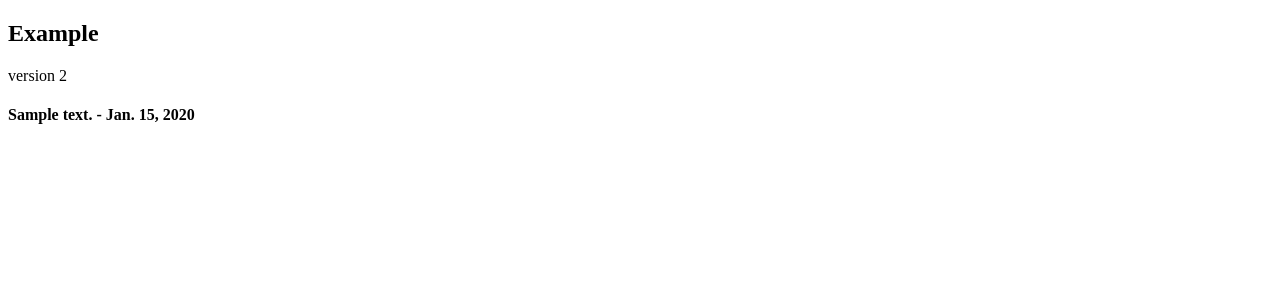
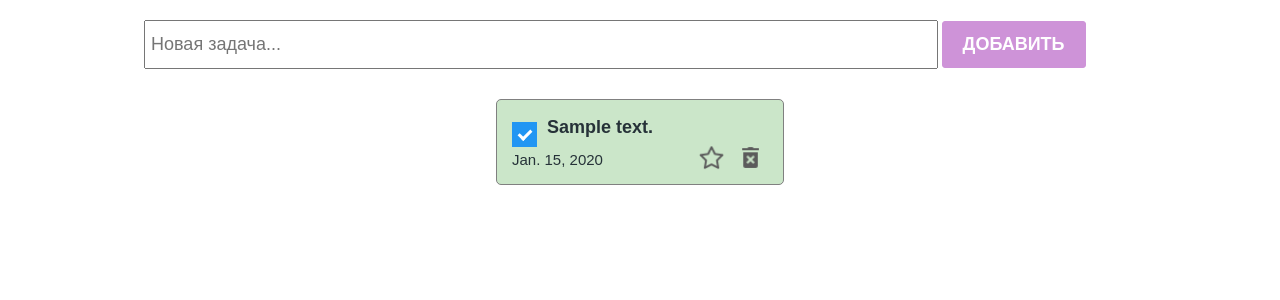
Before and after one commit to SyimykZhak/Todolist, a Django app: page /test/ in a window 1280 px wide. Shown: the top 300 px of the page. Run offline with Django 3.2, Linux system fonts and the light colour scheme; tables that the repository leaves empty hold one stand-in row (values such as "Sample post").

Commit message:
added test.index

```diff
--- a/main/templates/test.html
+++ b/main/templates/test.html
@@ -1,16 +1,48 @@
+{% load static %}
 <!DOCTYPE html>
 <html lang="en">
-<head>
-    <meta charset="UTF-8">
-    <meta name="viewport" content="width=device-width, initial-scale=1.0">
-    <title>Document</title>
-</head>
+    <head>
+        <meta charset="UTF-8">
+        <meta name="viewport" content="width=device-width, initial-scale=1.0">
+        <title>ToDo</title>
+        <!-- <link rel="stylesheet" href="./style/style.css"> -->
+        <link rel="stylesheet" href="{% static 'style/style.css'%}">
+        <!-- <link rel="stylesheet" href="./style/chekboxx.css"> -->
+        <link rel="stylesheet" href="{% static 'style/chekboxx.css'%}">
+    </head>
 <body>
-    <h2>Example</h2>
-    <div>version 2</div>
+    <section>
+        <div class="create_container">
+            <input class="create_input"
+            type="text"
+            placeholder="Новая задача..."/>
+            <button class="create_button" >Добавить</button>
+        </div>
+        <div class="todo_container">
+            {% for todo in todo_list %}
+            <div class="todo_item">
+
+                <div class="todo_item_header">
+                    <label class="chekbox_container">
+                        <input type="checkbox" checked="checked"/>
+                        <span class="checkmark"></span>
+                    </label>
+                    <h4>{{ todo.text}}</h4>
+                </div>
+
+                <div class="todo_item_footer">
+                    <p>{{ todo.created_at}}</p>
+                    <div class="action.buttons">
+                      <img src="./image/star_26px.png"/>
+                      <img src="./image/delete_bin_24px.png" />
+                    </div>
+                    </div>
+                </div>{% endfor %}
+            </div>
+    </section>
 
 </body>
-{% for todo in todo_list %}
+<!-- {% for todo in todo_list %}
    <h4> {{todo.text}} - {{todo.created_at}}</h4>
-{% endfor %}
+{% endfor %} -->
 </html>
```
